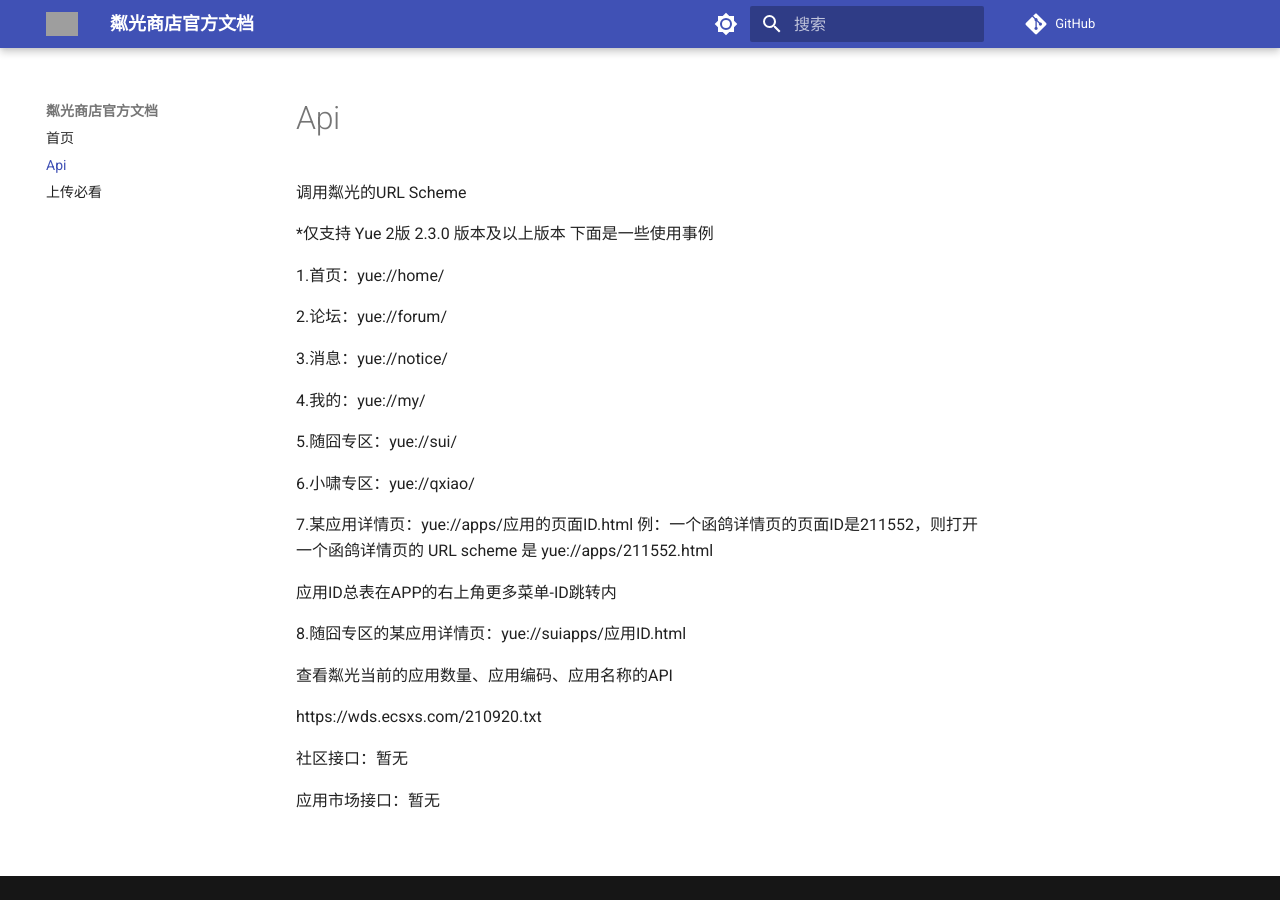
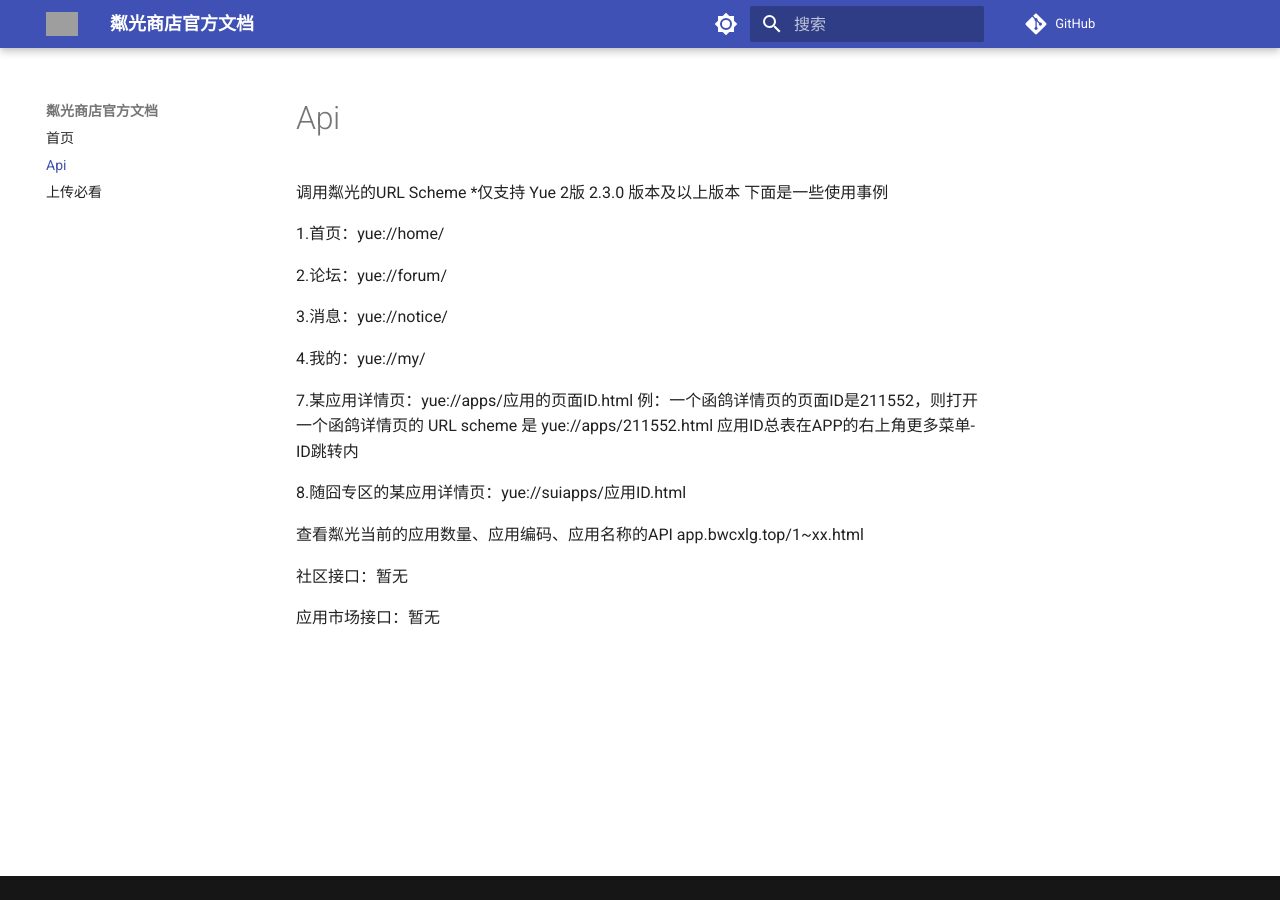
Before and after one commit to Sparklingst/docs, an MkDocs documentation site: the page built from docs/api.md, in a window 1280 px wide. Built offline with MkDocs 1.6.1 and Material for MkDocs 9.7.7, drawn with Linux system fonts in a browser that asks for light colours; comment, search, counter and statistics services are not loaded; grey boxes are pictures that could not be loaded.

Commit message:
Update api.md

```diff
--- a/docs/api.md
+++ b/docs/api.md
@@ -1,5 +1,4 @@
 调用粼光的URL Scheme
-
 *仅支持 Yue 2版 2.3.0 版本及以上版本
 下面是一些使用事例
 
@@ -11,20 +10,14 @@
 
 4.我的：yue://my/
 
-5.随囧专区：yue://sui/
-
-6.小啸专区：yue://qxiao/
-
 7.某应用详情页：yue://apps/应用的页面ID.html
 例：一个函鸽详情页的页面ID是211552，则打开一个函鸽详情页的 URL scheme 是 yue://apps/211552.html
-
 应用ID总表在APP的右上角更多菜单-ID跳转内
 
 8.随囧专区的某应用详情页：yue://suiapps/应用ID.html
 
 查看粼光当前的应用数量、应用编码、应用名称的API
-
-https://wds.ecsxs.com/210920.txt
+app.bwcxlg.top/1~xx.html
 
 社区接口：暂无
 
```
